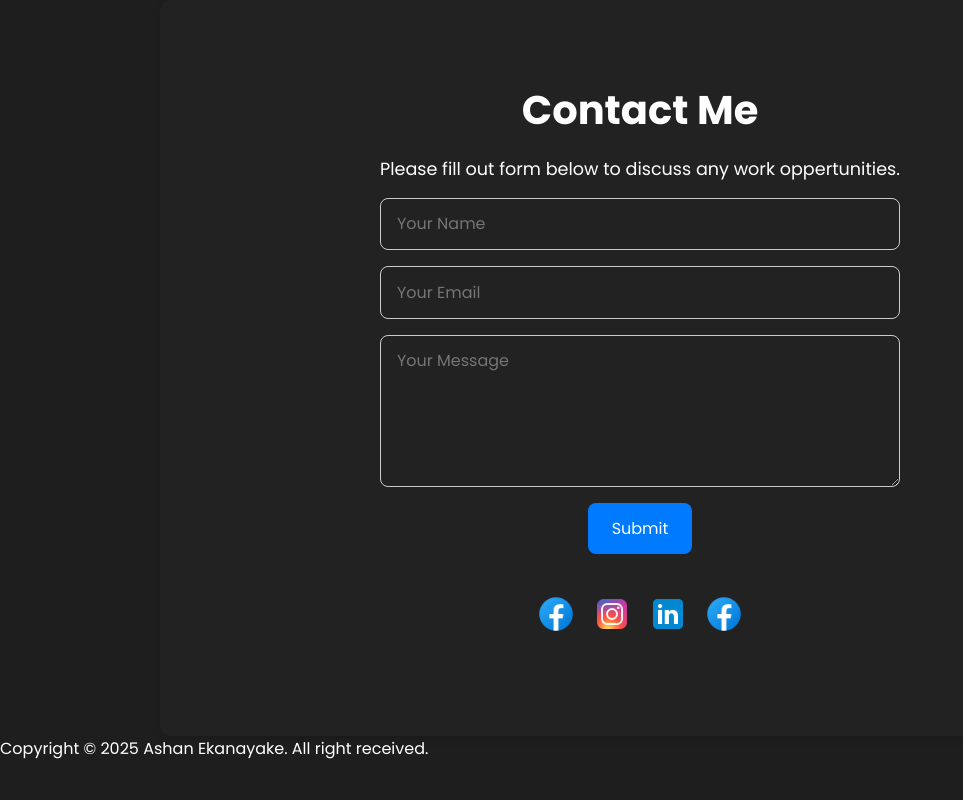
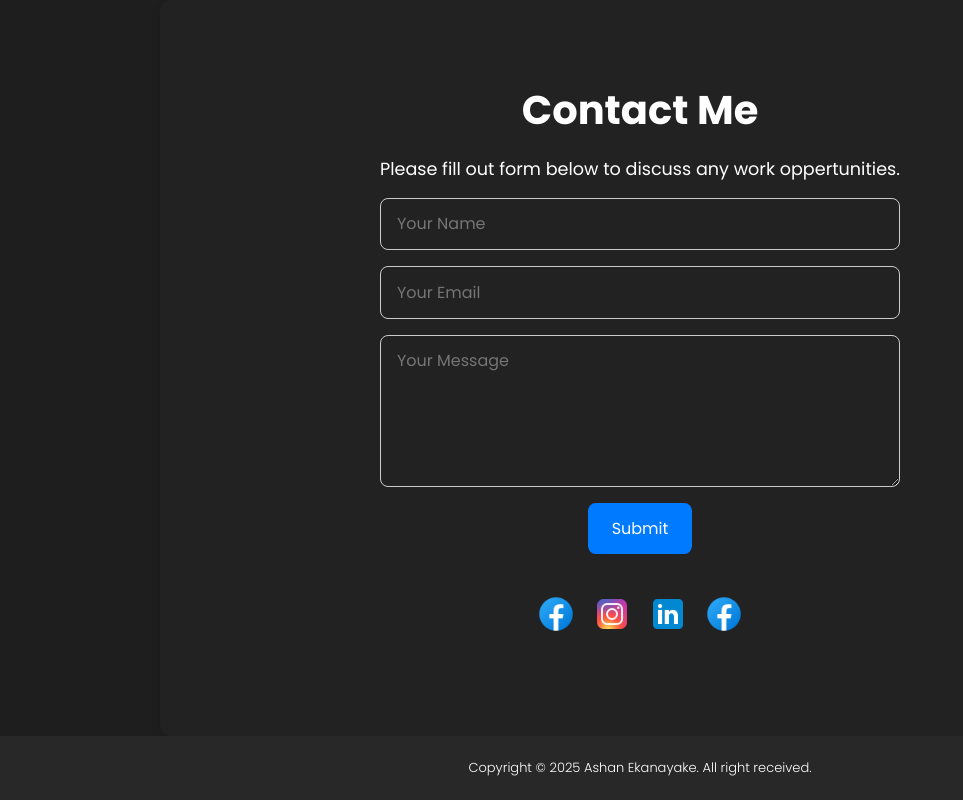
Before and after one commit to Ashan37/MyPortfolio, a React (Vite) app in the folder myportfolio/: page / in a window 1280 px wide. Shown: the part 2485-3285 px from the top of the page, without its empty margins (0-963 px from the left). Before the commit the page ends 3246 px from the top, so only its background shows below. Built offline with nearby package versions, Linux system fonts and the light colour scheme.

Commit message:
add CSS to footer part

```diff
--- a/myportfolio/src/styles/footer.css
+++ b/myportfolio/src/styles/footer.css
@@ -0,0 +1,10 @@
+.footer{
+    width: 100vw;
+    height: 4rem;
+    background: rgb(40, 40, 40);
+    display: flex;
+    align-items: center;
+    justify-content: center;
+    font-weight: 300;
+    font-size: small;
+}
```
